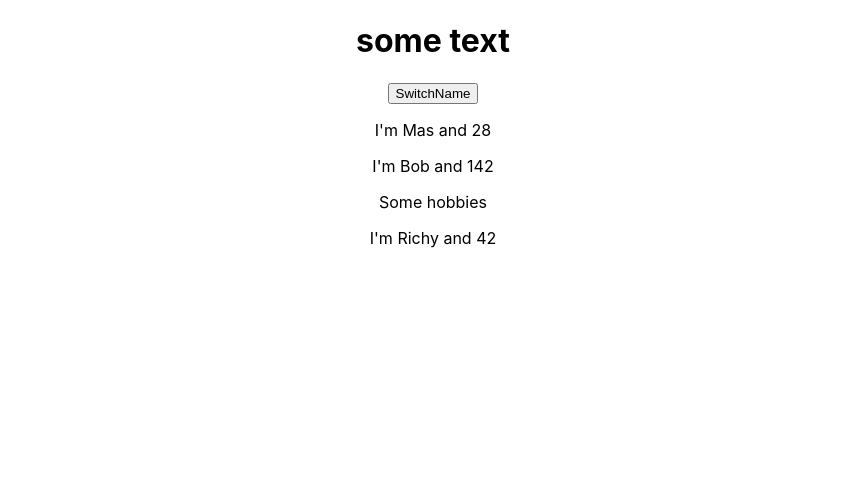
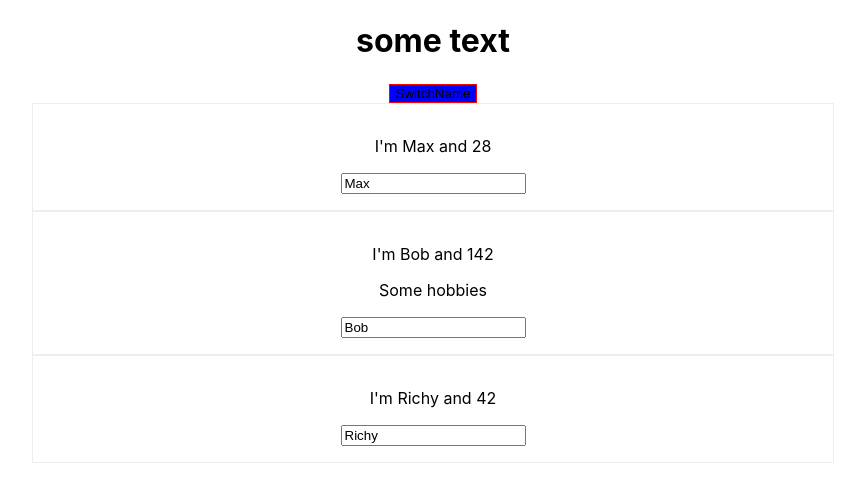
Before and after one commit to StefanK2ff/react-course, a React (Create React App) app: page / in a window 1280 px wide. Shown: the top 502 px of the page, without its empty margins (207-1072 px from the left). Built offline with nearby package versions, Linux system fonts and the light colour scheme.

Commit message:
finished intro

```diff
--- a/src/App.js
+++ b/src/App.js
@@ -1,35 +1,58 @@
-import React, {Component} from 'react';
+import React, { Component } from "react";
 //import React, {useState} from 'react'; --> when using hooks
-import './App.css';
-import Person from "./Person/Person"
+import "./App.css";
+import Person from "./Person/Person";
 
 export default class App extends Component {
   state = {
     persons: [
-      {name: "Max", age: 14},
-      {name: "Bob", age: 12},
-      {name: "Richy", age: 124}
-    ]
-  }
+      { name: "Max", age: 14 },
+      { name: "Bob", age: 12 },
+      { name: "Richy", age: 124 },
+    ],
+  };
 
-  switchNameHandler = () => {
+  switchNameHandler = (newName) => {
     this.setState({
-      persons: [
-        ...this.state.persons, {name: "roger", age: 14}
-      ]
-    })
-  }
+      persons: [...this.state.persons, { name: newName, age: 14 }],
+    });
+  };
+  newNameHandler = (e) => {
+    this.setState({
+      persons: [...this.state.persons, { name: e.target.value, age: 50 }],
+    });
+  };
 
   render() {
+    const style = {
+      backgroundColor: "blue",
+      border: "1px solid red",
+    };
+
     return (
-    <div className="App">
-      <h1>some text</h1>
-      <button onClick={this.switchNameHandler}>SwitchName</button>
-      <Person name="Mas"  age="28"/>
-      <Person name="Bob"  age="142"> Some hobbies</Person>
-      <Person name="Richy"  age="42"/>
-    </div>
-  )}
+      <div className="App">
+        <h1>some text</h1>
+        {/* may inefficient */}
+        <button
+          onClick={() => this.switchNameHandler.bind("BOBOB")}
+          style={style}
+        >
+          SwitchName
+        </button>
+        <Person
+          name="Max"
+          age="28"
+          change={this.newNameHandler}
+          click={this.switchNameHandler.bind(this, "MAXX")}
+        />
+        <Person name="Bob" age="142">
+          {" "}
+          Some hobbies
+        </Person>
+        <Person name="Richy" age="42" />
+      </div>
+    );
+  }
   //return React.createElement("div", {className: "App"}, React.createElement("h1", null, "some text"));
 }
 
--- /dev/null
+++ b/src/Person/Person.css
@@ -0,0 +1,7 @@
+.Person {
+    width: 60%;
+    margin: auto;
+    border: 1px solid #eeeeee;
+    padding: 16px;
+    text-align: center;
+}
--- a/src/Person/Person.js
+++ b/src/Person/Person.js
@@ -1,16 +1,18 @@
 import React from "react";
+import "./Person.css";
 
 export default function Person(props) {
   const { name, age } = props;
   return (
-    <div>
-      <p>
+    <div className="Person">
+      <p onClick={props.click}>
         I'm {name} and {age}
       </p>
 
-      <p>
+      <p >
           {props.children}
       </p>
+      <input type="text" onChange={props.change} value={props.name}/>
     </div>
   );
 }
```
